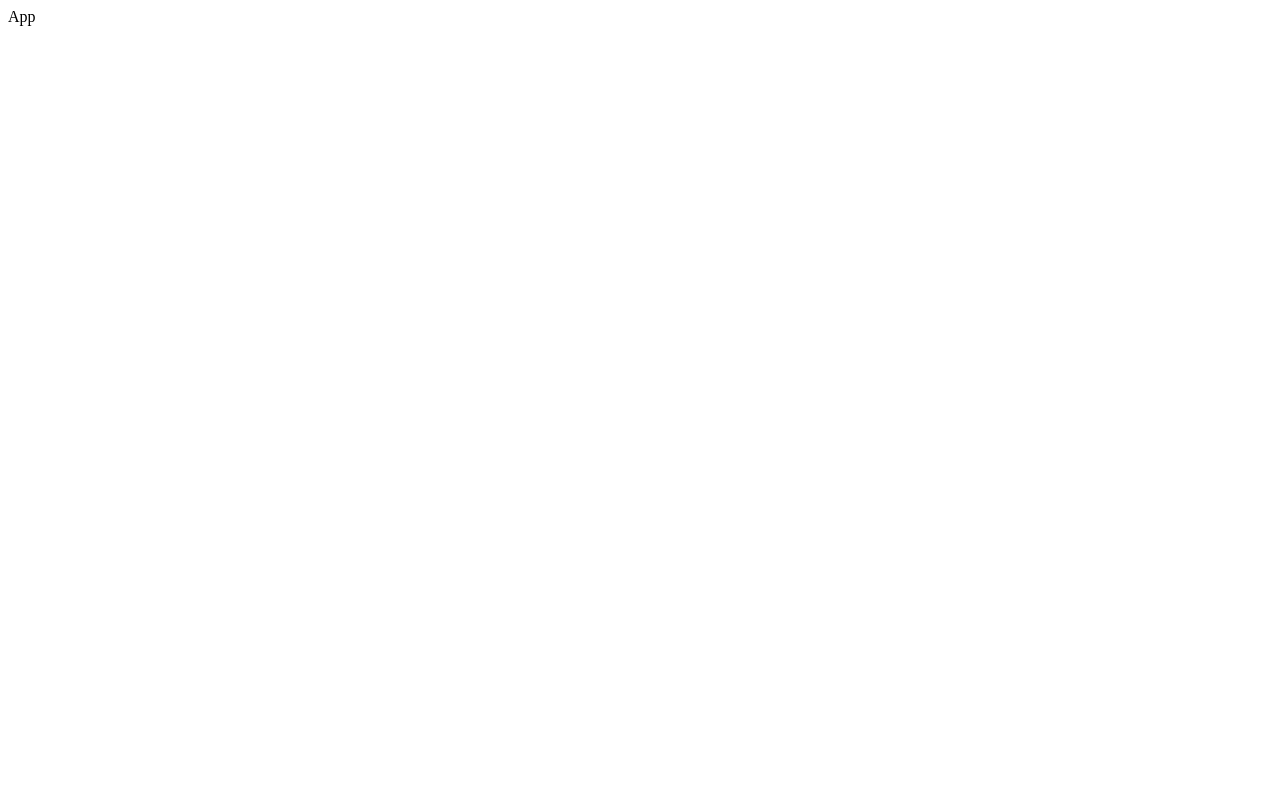
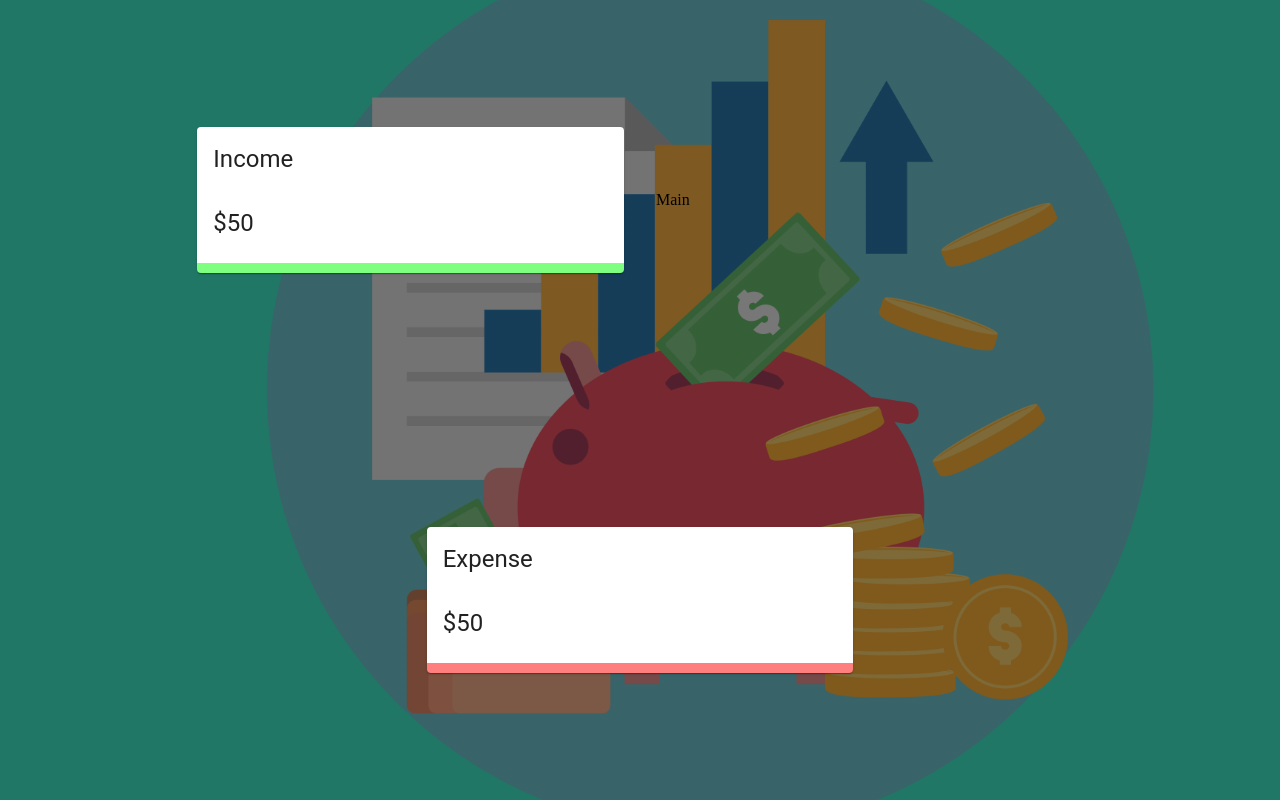
Before and after one commit to Zahid-Sarang/expense_tracker, a React (Create React App) app: page / in a window 1280 px wide. Built offline with nearby package versions, Linux system fonts and the light colour scheme.

Commit message:
compopnet is created

```diff
--- a/src/App.js
+++ b/src/App.js
@@ -1,9 +1,25 @@
-import React from 'react'
+import React from 'react';
+import { Grid } from '@material-ui/core'
+
+
+import Details from './components/Details/Details';
+import useStyles from './style';
 
 const App = () => {
+    const classes = useStyles();
     return (
         <div>
-            App
+           <Grid className={classes.grid}  container spacing={0} alignItems="center" justify="center" style={{height: '100vh'}}>
+              <Grid item xs={12} sm={4}>
+                  <Details title="Income"/>
+              </Grid>
+              <Grid item xs={12} sm={4}>
+                  Main
+              </Grid>
+              <Grid item xs={12} sm={4}>
+                  <Details title="Expense"/>
+              </Grid>
+           </Grid>
         </div>
     )
 }
--- /dev/null
+++ b/src/components/Details/Details.jsx
@@ -0,0 +1,20 @@
+import React from 'react';
+import {Card,CardHeader, CardContent, Typography}from '@material-ui/core';
+import { Doughnut } from 'react-chartjs-2';
+
+import useStyles from './style';
+
+const Details = ({title}) => {
+    const classes = useStyles();
+    return (
+       <Card className={title === "Income" ? classes.income:classes.expense}>
+           <CardHeader title={title}/>
+           <CardContent>
+               <Typography variant='h5'>$50</Typography>
+               {/* <Doughnut data="DATA" /> */}
+           </CardContent>
+       </Card>
+    )
+}
+
+export default Details
--- /dev/null
+++ b/src/components/Details/style.js
@@ -0,0 +1,10 @@
+import { makeStyles } from "@material-ui/core";
+
+export default makeStyles(() => ({
+    income:{
+        borderBottom: '10px solid rgba(0,255,0,0.5)',
+    },
+    expense:{
+        borderBottom: '10px solid rgba(255,0,0,0.5)',
+    },
+}));
--- /dev/null
+++ b/src/index.css
@@ -0,0 +1,9 @@
+#root, body,html{
+    height: 100%;
+    margin: 0;
+}
+
+body {
+    background: linear-gradient(rgba(0,0,0,0.5),rgba(0,0,0,0.5)), url(./assest/money.png);
+    background-size:cover ;
+}
--- a/src/index.js
+++ b/src/index.js
@@ -2,5 +2,6 @@
 import ReactDom from 'react-dom';
 
 import App from './App';
+import './index.css';
 
 ReactDom.render(<App/>,document.getElementById('root'));
--- /dev/null
+++ b/src/style.js
@@ -0,0 +1,30 @@
+import { makeStyles } from '@material-ui/core/styles';
+
+export default makeStyles((theme) => ({
+  desktop: {
+    [theme.breakpoints.up('sm')]: {
+      display: 'none',
+    },
+  },
+  mobile: {
+    [theme.breakpoints.down('sm')]: {
+      display: 'none',
+    },
+  },
+  main: {
+    [theme.breakpoints.up('sm')]: {
+      paddingBottom: '5%',
+    },
+  },
+  last: {
+    [theme.breakpoints.down('sm')]: {
+      marginBottom: theme.spacing(3),
+      paddingBottom: '200px',
+    },
+  },
+  grid: {
+    '& > *': {
+      margin: theme.spacing(2),
+    },
+  },
+}));
```
Also changed, not shown: src/assest/money.png (added), src/components/Main/Main.js (added).
